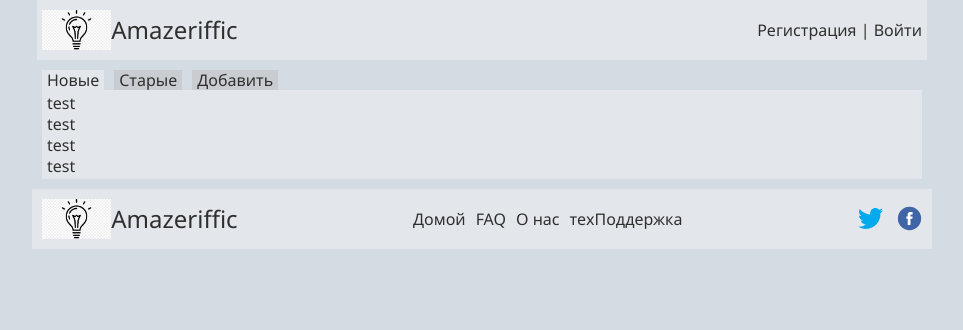
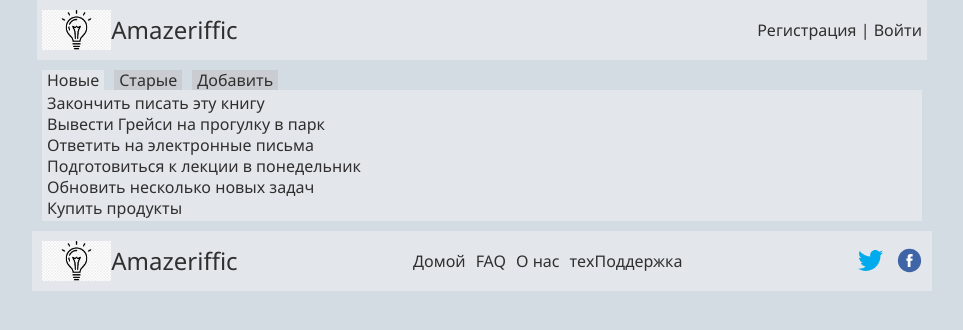
Before and after one commit to gpeverel/WebLabs, a plain HTML site: page Laba 5/main.html in a window 1280 px wide. Shown: the whole page, without its empty margins (158-1121 px from the left). Drawn offline with Linux system fonts and the light colour scheme.

Commit message:
Laba 5 todos array show

```diff
--- a/Laba 5/main.html
+++ b/Laba 5/main.html
@@ -36,10 +36,7 @@
                         <div class="action action-add">Добавить</div>
                     </div>
                     <div class="works">
-                        <div class="work">test</div>
-                        <div class="work">test</div>
-                        <div class="work">test</div>
-                        <div class="work">test</div>
+
                     </div>
                 </div>
             </div>
--- a/Laba 5/scripts/script.js
+++ b/Laba 5/scripts/script.js
@@ -5,13 +5,37 @@ $(function(){
      "Ответить на электронные письма",
      "Подготовиться к лекции в понедельник",
      "Обновить несколько новых задач", "Купить продукты" ];
+     addWorks(1)
     for(let i = 1; i <= 3;i++ ){
         const selector = '.action:nth-child(' + i + ')'
         $(selector).on('click', function(){
             $('.action').removeClass("active")
             $(this).addClass("active")
             $('.works').empty()
+            if(i !== 3){
+                addWorks(i)
+            }else{
+                openWorkPanel()
+            }
         })
     }
-
+    function addWorks(index){
+        let works = $('.works')
+        if(index === 2){
+            for(let i = toDos.length - 1; i > -1; i--){
+                works.append(createWork(toDos[i]))
+            }
+        }else{
+            for(let i = 0; i < toDos.length; i++){
+                works.append(createWork(toDos[i]))
+            }
+        }
+    }
+    function createWork(title){
+        const work = $('<div>',{
+            class:'work'
+        })
+        work.html(title)
+        return work
+    }
 })
```
